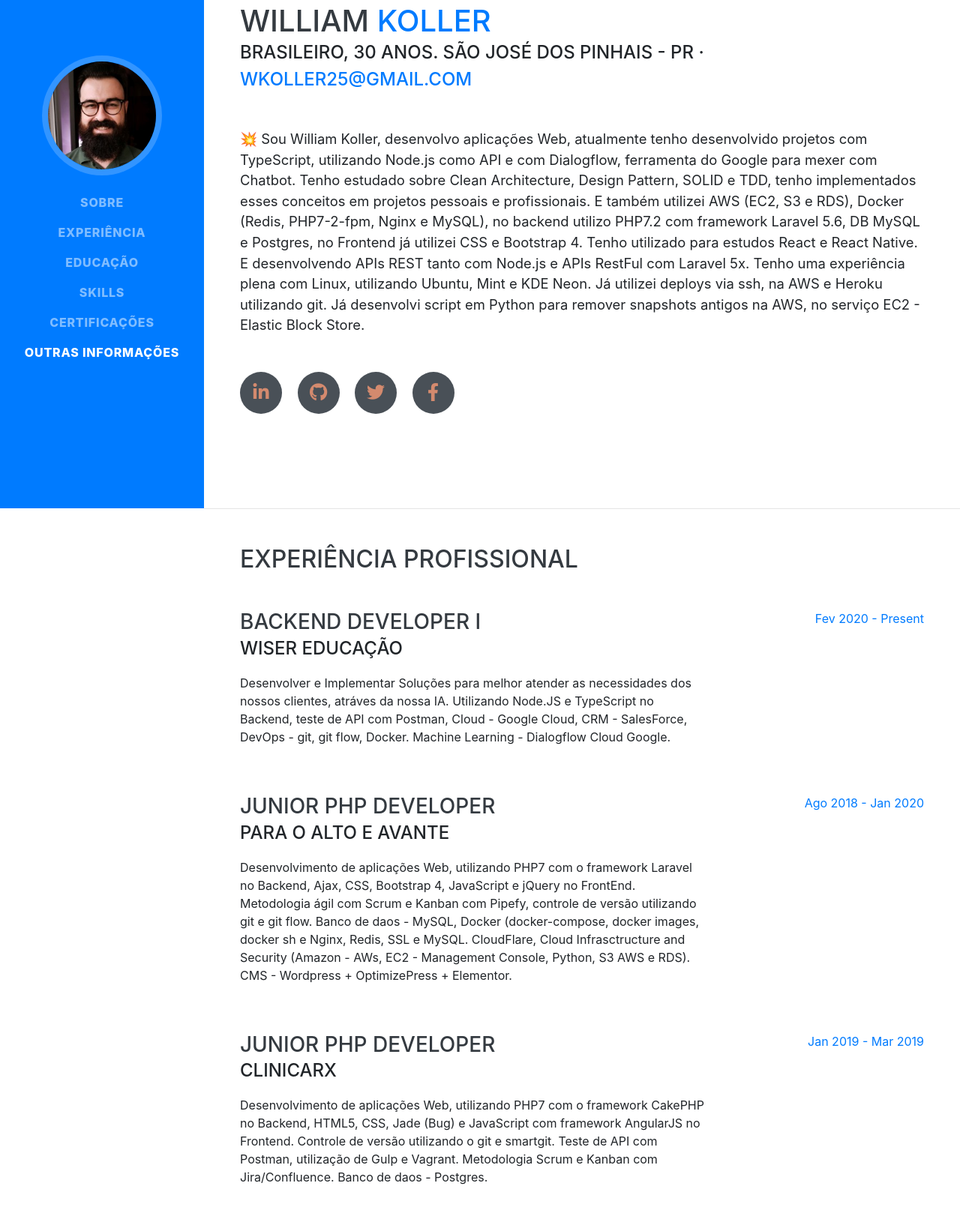
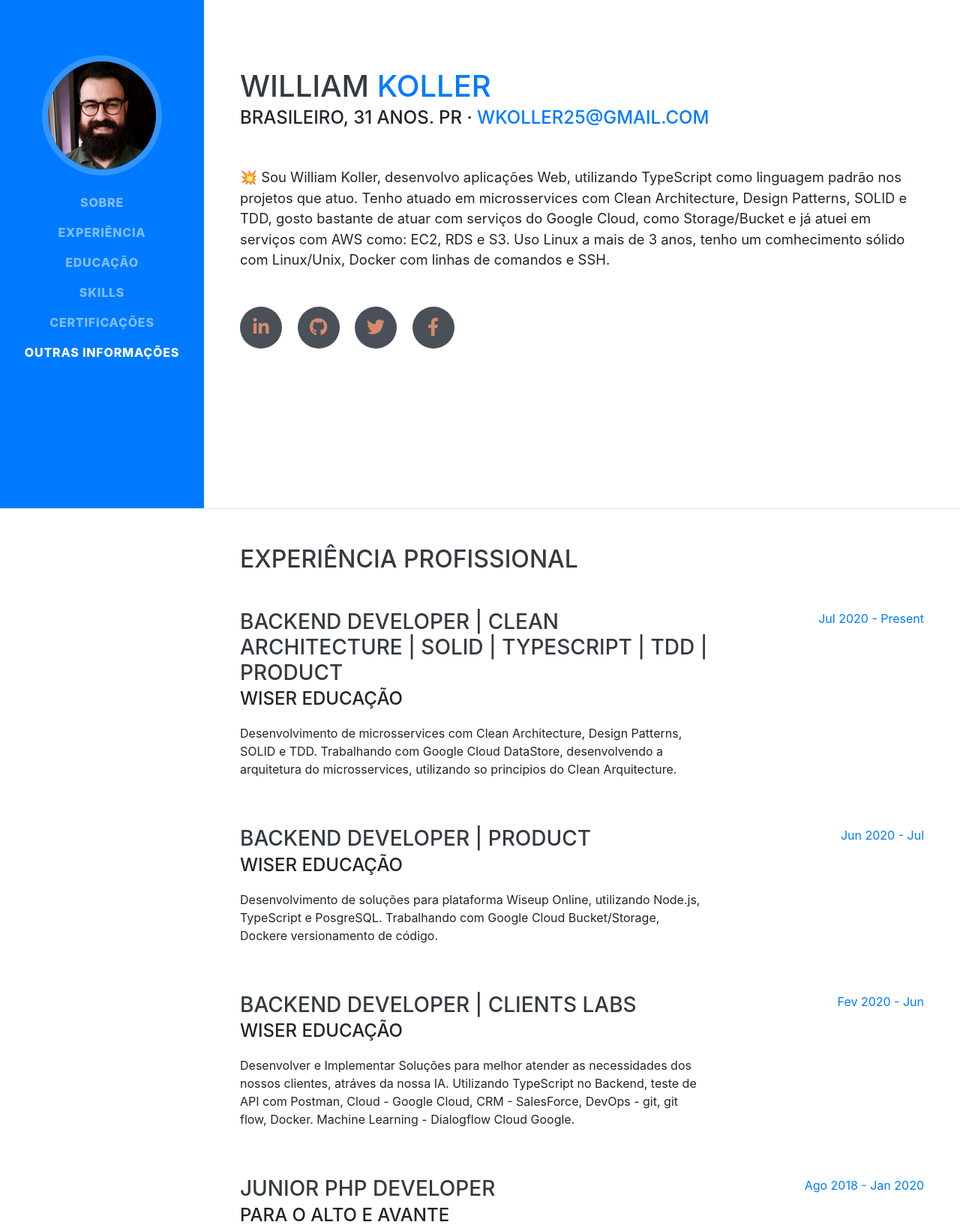
Before and after one commit to williamkoller/williamkoller.github.io, a website with bundled scripts: page index.html in a window 1280 px wide. Shown: the part 122-1764 px from the top of the page at 75% size. Built offline with nearby package versions, Linux system fonts and the light colour scheme; a web font is replaced by a local one.

Commit message:
refactor: update jobs

```diff
--- a/index.html
+++ b/index.html
@@ -67,17 +67,14 @@
         <h1 class="mb-0">William
           <span class="text-primary">Koller</span>
         </h1>
-        <div class="subheading mb-5">Brasileiro, 30 anos. São José dos Pinhais - PR ·
+        <div class="subheading mb-5">Brasileiro, 31 anos. PR ·
           <a href="mailto:wkoller25@gmail.com">wkoller25@gmail.com</a>
         </div>
         <p class="lead mb-5">
-          💥 Sou William Koller, desenvolvo aplicações Web, atualmente tenho desenvolvido projetos com TypeScript, utilizando Node.js como API e com Dialogflow,
-          ferramenta do Google para mexer com Chatbot.
-          Tenho estudado sobre Clean Architecture, Design Pattern, SOLID e TDD, tenho implementados esses conceitos em projetos pessoais e profissionais.
-          E também utilizei AWS (EC2, S3 e RDS), Docker (Redis, PHP7-2-fpm, Nginx e MySQL), no backend utilizo PHP7.2 com framework Laravel 5.6, DB MySQL e Postgres,
-          no Frontend já utilizei CSS e Bootstrap 4. Tenho utilizado para estudos React e React Native. E desenvolvendo APIs REST tanto com Node.js e APIs RestFul com Laravel 5x.
-          Tenho uma experiência plena com Linux, utilizando Ubuntu, Mint e KDE Neon. Já utilizei deploys via ssh, na AWS e Heroku utilizando git.
-          Já desenvolvi script em Python para remover snapshots antigos na AWS, no serviço EC2 - Elastic Block Store.
+          💥 Sou William Koller, desenvolvo aplicações Web, utilizando TypeScript como linguagem padrão nos projetos que atuo.
+          Tenho atuado em microsservices com Clean Architecture, Design Patterns, SOLID e TDD, gosto bastante de atuar com serviços do Google Cloud, como Storage/Bucket
+          e já atuei em serviços com AWS como: EC2, RDS e S3.
+          Uso Linux a mais de 3 anos, tenho um comhecimento sólido com Linux/Unix, Docker com linhas de comandos e SSH.
         </p>
         <div class="social-icons">
           <a href="https://www.linkedin.com/in/williamkoller/">
@@ -104,14 +101,42 @@
 
         <div class="resume-item d-flex flex-column flex-md-row justify-content-between mb-5">
           <div class="resume-content">
-            <h3 class="mb-0">Backend Developer I</h3>
+            <h3 class="mb-0">Backend Developer | Clean Architecture | SOLID | TypeScript | TDD | Product</h3>
             <div class="subheading mb-3">Wiser Educação</div>
-            <p>Desenvolver e Implementar Soluções para melhor atender as necessidades dos nossos clientes, atráves da nossa IA.
-              Utilizando Node.JS e TypeScript no Backend, teste de API com Postman, Cloud - Google Cloud, CRM - SalesForce, DevOps - git, git flow, Docker. Machine Learning - Dialogflow Cloud Google.
+            <p>
+              Desenvolvimento de microsservices com Clean Architecture, Design Patterns, SOLID e TDD. Trabalhando com Google Cloud DataStore,
+              desenvolvendo a arquitetura do microsservices, utilizando so principios do Clean Arquitecture.
             </p>
           </div>
           <div class="resume-date text-md-right">
-            <span class="text-primary">Fev 2020 - Present</span>
+            <span class="text-primary">Jul 2020 - Present</span>
+          </div>
+        </div>
+
+        <div class="resume-item d-flex flex-column flex-md-row justify-content-between mb-5">
+          <div class="resume-content">
+            <h3 class="mb-0">Backend Developer | Product </h3>
+            <div class="subheading mb-3">Wiser Educação</div>
+            <p>
+              Desenvolvimento de soluções para plataforma Wiseup Online, utilizando Node.js, TypeScript e PosgreSQL. Trabalhando com Google Cloud Bucket/Storage,
+              Dockere versionamento de código.
+            </p>
+          </div>
+          <div class="resume-date text-md-right">
+            <span class="text-primary">Jun 2020 - Jul</span>
+          </div>
+        </div>
+
+        <div class="resume-item d-flex flex-column flex-md-row justify-content-between mb-5">
+          <div class="resume-content">
+            <h3 class="mb-0">Backend Developer | Clients Labs</h3>
+            <div class="subheading mb-3">Wiser Educação</div>
+            <p>Desenvolver e Implementar Soluções para melhor atender as necessidades dos nossos clientes, atráves da nossa IA.
+              Utilizando TypeScript no Backend, teste de API com Postman, Cloud - Google Cloud, CRM - SalesForce, DevOps - git, git flow, Docker. Machine Learning - Dialogflow Cloud Google.
+            </p>
+          </div>
+          <div class="resume-date text-md-right">
+            <span class="text-primary">Fev 2020 - Jun</span>
           </div>
         </div>
 
```
Also changed, not shown: img/favicon.ico (deleted), 4 other files.
